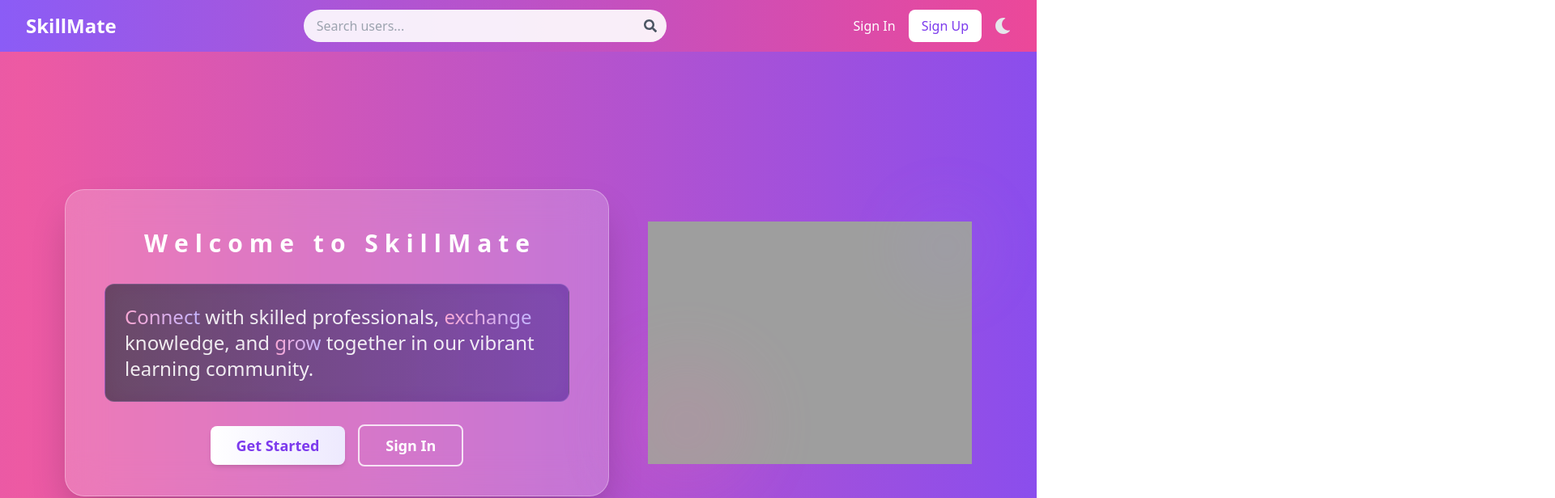
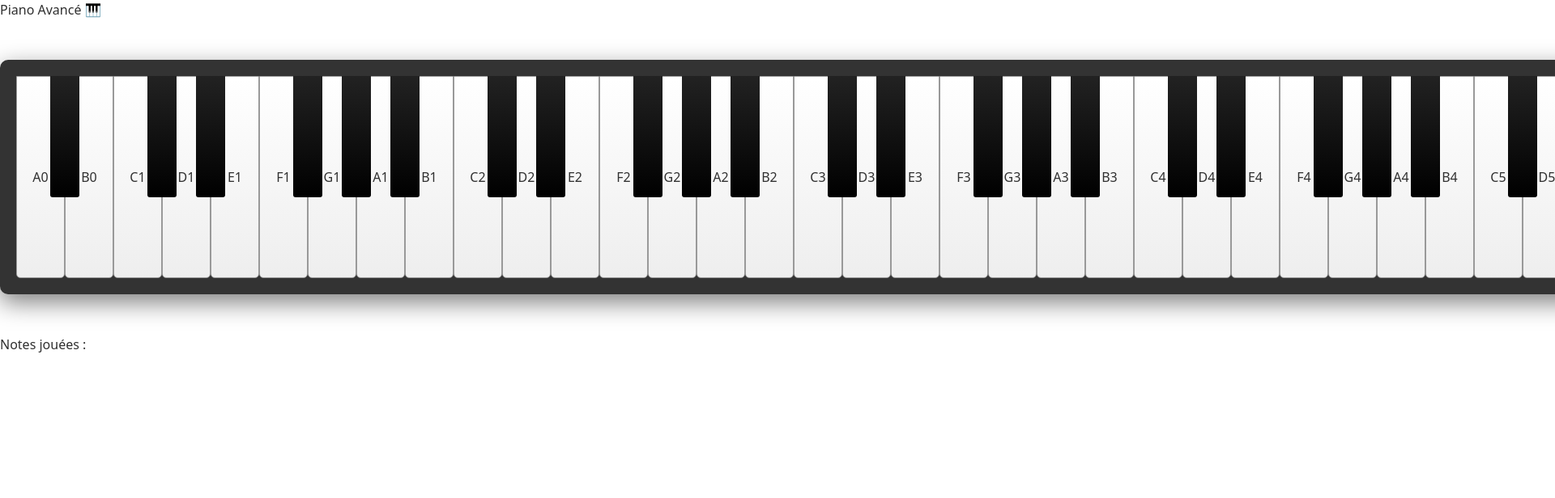
Before and after one commit to MontahaJaballah/SkillMate, a React (Vite) app in the folder frontend/: page /piano in a window 1280 px wide. Before the commit this address led to /. Shown: the top 616 px of the page at 81% size, 1920 px wide, since content can reach past the window. Built offline with nearby package versions, Linux system fonts and the light colour scheme; no server answers.

Commit message:
piano version 1

```diff
--- a/frontend/src/App.jsx
+++ b/frontend/src/App.jsx
@@ -12,6 +12,7 @@ import ForgotPassword from "./views/auth/ForgetPassword/ForgotPassword.jsx";
 import CourseGenerator from "./components/CourseGenerator/CourseGenerator.jsx";
 import MusicGenerator from "./components/MusicGenerator/MusicGenerator.jsx";
 import MusicExercise from "./components/MusicExercise/MusicExercise.jsx";
+import Piano from "./components/piano/Piano.jsx";
 
 import Sing from "./components/Sing/sing.jsx";
 
@@ -31,6 +32,7 @@ export default function App() {
           <Route path="/course-generator" element={<CourseGenerator />} />
           <Route path="/music-generator" element={<MusicGenerator />} />
           <Route path="/music-exercise" element={<MusicExercise />} />
+          <Route path="/piano" element={<Piano />} />
 
           <Route path="/sing" element={<Sing />} />
         </Routes>
--- /dev/null
+++ b/frontend/src/components/piano/Piano.css
@@ -0,0 +1,49 @@
+/* Piano.css */
+.piano {
+    display: flex;
+    position: relative;
+    margin: 50px auto;
+    width: max-content;
+    background: #333;
+    padding: 20px;
+    border-radius: 10px;
+    box-shadow: 0 10px 30px rgba(0, 0, 0, 0.5);
+}
+
+.piano-key {
+    cursor: pointer;
+    user-select: none;
+    position: relative;
+}
+
+/* Touches blanches */
+.piano-key.white {
+    width: 60px;
+    height: 250px;
+    background: linear-gradient(to bottom, #fff 0%, #eee 100%);
+    border: 1px solid #999;
+    border-radius: 0 0 5px 5px;
+    z-index: 1;
+}
+
+/* Touches noires */
+.piano-key.black {
+    width: 36px;
+    height: 150px;
+    background: linear-gradient(to bottom, #222 0%, #000 100%);
+    margin-left: -18px;
+    margin-right: -18px;
+    z-index: 2;
+    border-radius: 0 0 3px 3px;
+}
+
+/* Effets de pression */
+.piano-key.white:active,
+.piano-key.white.active {
+    background: linear-gradient(to bottom, #ddd 0%, #ccc 100%);
+}
+
+.piano-key.black:active,
+.piano-key.black.active {
+    background: linear-gradient(to bottom, #111 0%, #000 100%);
+}
--- /dev/null
+++ b/frontend/src/components/piano/Piano.jsx
@@ -0,0 +1,177 @@
+// src/components/piano/Piano.jsx
+import React, { useState, useEffect } from 'react';
+import { pianoController } from '../../../../backend/controllers/pianoController';
+import './Piano.css';
+
+// Dans Piano.jsx
+const notes = [
+    // Octave 0 (A0 à B0) - Notes graves extrêmes
+    { name: 'A0', frequency: 27.50, type: 'white', key: 'z' },
+    { name: 'A#0', frequency: 29.14, type: 'black', key: 's' },
+    { name: 'B0', frequency: 30.87, type: 'white', key: 'x' },
+
+    // Octave 1 (C1 à B1)
+    { name: 'C1', frequency: 32.70, type: 'white', key: 'c' },
+    { name: 'C#1', frequency: 34.65, type: 'black', key: 'f' },
+    { name: 'D1', frequency: 36.71, type: 'white', key: 'v' },
+    { name: 'D#1', frequency: 38.89, type: 'black', key: 'g' },
+    { name: 'E1', frequency: 41.20, type: 'white', key: 'b' },
+    { name: 'F1', frequency: 43.65, type: 'white', key: 'n' },
+    { name: 'F#1', frequency: 46.25, type: 'black', key: 'j' },
+    { name: 'G1', frequency: 49.00, type: 'white', key: 'm' },
+    { name: 'G#1', frequency: 51.91, type: 'black', key: 'k' },
+    { name: 'A1', frequency: 55.00, type: 'white', key: ',' },
+    { name: 'A#1', frequency: 58.27, type: 'black', key: 'l' },
+    { name: 'B1', frequency: 61.74, type: 'white', key: '.' },
+
+    // Octave 2 (C2 à B2)
+    { name: 'C2', frequency: 65.41, type: 'white', key: 'q' },
+    { name: 'C#2', frequency: 69.30, type: 'black', key: '2' },
+    { name: 'D2', frequency: 73.42, type: 'white', key: 'w' },
+    { name: 'D#2', frequency: 77.78, type: 'black', key: '3' },
+    { name: 'E2', frequency: 82.41, type: 'white', key: 'e' },
+    { name: 'F2', frequency: 87.31, type: 'white', key: 'r' },
+    { name: 'F#2', frequency: 92.50, type: 'black', key: '5' },
+    { name: 'G2', frequency: 98.00, type: 'white', key: 't' },
+    { name: 'G#2', frequency: 103.83, type: 'black', key: '6' },
+    { name: 'A2', frequency: 110.00, type: 'white', key: 'y' },
+    { name: 'A#2', frequency: 116.54, type: 'black', key: '7' },
+    { name: 'B2', frequency: 123.47, type: 'white', key: 'u' },
+
+    // Octave 3 (C3 à B3) - Début du clavier principal
+    { name: 'C3', frequency: 130.81, type: 'white', key: 'a' },
+    { name: 'C#3', frequency: 138.59, type: 'black', key: 'w' },
+    { name: 'D3', frequency: 146.83, type: 'white', key: 's' },
+    { name: 'D#3', frequency: 155.56, type: 'black', key: 'e' },
+    { name: 'E3', frequency: 164.81, type: 'white', key: 'd' },
+    { name: 'F3', frequency: 174.61, type: 'white', key: 'f' },
+    { name: 'F#3', frequency: 185.00, type: 'black', key: 't' },
+    { name: 'G3', frequency: 196.00, type: 'white', key: 'g' },
+    { name: 'G#3', frequency: 207.65, type: 'black', key: 'y' },
+    { name: 'A3', frequency: 220.00, type: 'white', key: 'h' },
+    { name: 'A#3', frequency: 233.08, type: 'black', key: 'u' },
+    { name: 'B3', frequency: 246.94, type: 'white', key: 'j' },
+
+    // Octave 4 (C4 à B4) - "La 440Hz" ici (A4)
+    { name: 'C4', frequency: 261.63, type: 'white', key: 'k' },
+    { name: 'C#4', frequency: 277.18, type: 'black', key: 'o' },
+    { name: 'D4', frequency: 293.66, type: 'white', key: 'l' },
+    { name: 'D#4', frequency: 311.13, type: 'black', key: 'p' },
+    { name: 'E4', frequency: 329.63, type: 'white', key: ';' },
+    { name: 'F4', frequency: 349.23, type: 'white', key: "'" },
+    { name: 'F#4', frequency: 369.99, type: 'black', key: '[' },
+    { name: 'G4', frequency: 392.00, type: 'white', key: 'Enter' },
+    { name: 'G#4', frequency: 415.30, type: 'black', key: ']' },
+    { name: 'A4', frequency: 440.00, type: 'white', key: '' }, // La 440Hz
+    { name: 'A#4', frequency: 466.16, type: 'black', key: '' },
+    { name: 'B4', frequency: 493.88, type: 'white', key: '' },
+
+    // Octave 5 (C5 à B5)
+    { name: 'C5', frequency: 523.25, type: 'white', key: 'm' },
+    { name: 'C#5', frequency: 554.37, type: 'black', key: ',' },
+    { name: 'D5', frequency: 587.33, type: 'white', key: '.' },
+    { name: 'D#5', frequency: 622.25, type: 'black', key: '/' },
+    { name: 'E5', frequency: 659.25, type: 'white', key: '' },
+    { name: 'F5', frequency: 698.46, type: 'white', key: '' },
+    { name: 'F#5', frequency: 739.99, type: 'black', key: '' },
+    { name: 'G5', frequency: 783.99, type: 'white', key: '' },
+    { name: 'G#5', frequency: 830.61, type: 'black', key: '' },
+    { name: 'A5', frequency: 880.00, type: 'white', key: '' },
+    { name: 'A#5', frequency: 932.33, type: 'black', key: '' },
+    { name: 'B5', frequency: 987.77, type: 'white', key: '' },
+
+    // Octave 6 (C6 à B6)
+    { name: 'C6', frequency: 1046.50, type: 'white', key: '' },
+    { name: 'C#6', frequency: 1108.73, type: 'black', key: '' },
+    { name: 'D6', frequency: 1174.66, type: 'white', key: '' },
+    { name: 'D#6', frequency: 1244.51, type: 'black', key: '' },
+    { name: 'E6', frequency: 1318.51, type: 'white', key: '' },
+    { name: 'F6', frequency: 1396.91, type: 'white', key: '' },
+    { name: 'F#6', frequency: 1479.98, type: 'black', key: '' },
+    { name: 'G6', frequency: 1567.98, type: 'white', key: '' },
+    { name: 'G#6', frequency: 1661.22, type: 'black', key: '' },
+    { name: 'A6', frequency: 1760.00, type: 'white', key: '' },
+    { name: 'A#6', frequency: 1864.66, type: 'black', key: '' },
+    { name: 'B6', frequency: 1975.53, type: 'white', key: '' },
+
+    // Octave 7 (C7 à C8) - Notes aiguës extrêmes
+    { name: 'C7', frequency: 2093.00, type: 'white', key: '' },
+    { name: 'C#7', frequency: 2217.46, type: 'black', key: '' },
+    { name: 'D7', frequency: 2349.32, type: 'white', key: '' },
+    { name: 'D#7', frequency: 2489.02, type: 'black', key: '' },
+    { name: 'E7', frequency: 2637.02, type: 'white', key: '' },
+    { name: 'F7', frequency: 2793.83, type: 'white', key: '' },
+    { name: 'F#7', frequency: 2959.96, type: 'black', key: '' },
+    { name: 'G7', frequency: 3135.96, type: 'white', key: '' },
+    { name: 'G#7', frequency: 3322.44, type: 'black', key: '' },
+    { name: 'A7', frequency: 3520.00, type: 'white', key: '' },
+    { name: 'A#7', frequency: 3729.31, type: 'black', key: '' },
+    { name: 'B7', frequency: 3951.07, type: 'white', key: '' },
+    { name: 'C8', frequency: 4186.01, type: 'white', key: '' } // Note la plus aiguë
+];
+
+const Piano = () => {
+    const [activeNotes, setActiveNotes] = useState({});
+
+    const handleKeyDown = (note) => {
+        if (!activeNotes[note.name]) {
+            const noteId = pianoController.playNote(note.frequency);
+            setActiveNotes(prev => ({ ...prev, [note.name]: noteId }));
+        }
+    };
+
+    const handleKeyUp = (note) => {
+        if (activeNotes[note.name]) {
+            pianoController.stopNote(activeNotes[note.name]);
+            setActiveNotes(prev => {
+                const newActive = { ...prev };
+                delete newActive[note.name];
+                return newActive;
+            });
+        }
+    };
+
+    return (
+        <div className="piano-container">
+            <h1>Piano Avancé 🎹</h1>
+            <div className="piano">
+                {notes.map((note) => (
+                    <button
+                        key={note.name}
+                        className={`piano-key ${note.type} ${activeNotes[note.name] ? 'active' : ''}`}
+                        onMouseDown={() => {
+                            pianoController.playNote(note.frequency);
+                            setActiveNotes((prev) => ({ ...prev, [note.name]: true }));
+                        }}
+                        onMouseUp={() => {
+                            setActiveNotes((prev) => {
+                                const newActive = { ...prev };
+                                delete newActive[note.name];
+                                return newActive;
+                            });
+                        }}
+                        onMouseLeave={() => {
+                            if (activeNotes[note.name]) {
+                                setActiveNotes((prev) => {
+                                    const newActive = { ...prev };
+                                    delete newActive[note.name];
+                                    return newActive;
+                                });
+                            }
+                        }}
+                    >
+                        {note.type === 'white' && (
+                            <span className="note-label">{note.name}</span>
+                        )}
+                    </button>
+                ))}
+            </div>
+            <div className="piano-display">
+                Notes jouées : {Object.keys(activeNotes).join(', ')}
+            </div>
+        </div>
+    );
+};
+
+
+export default Piano;
```
Also changed, not shown: 2 other files (tests, documents, lock files or other folders).
